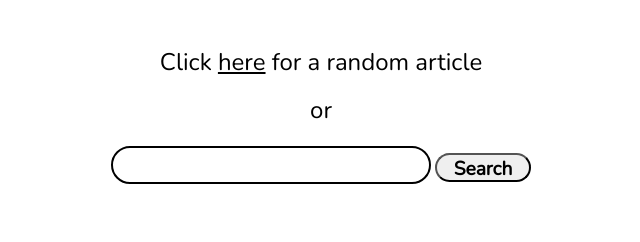
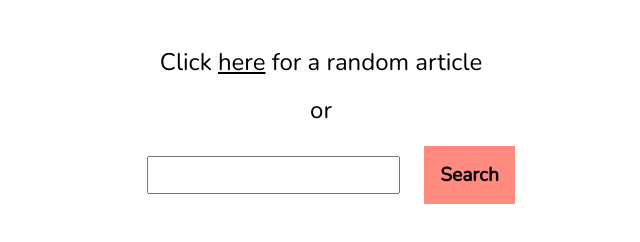
Before and after one commit to rdollent/FCC_Wiki, a plain HTML site: page index.html in a window 1280 px wide. Shown: the whole page, without its empty margins (319-959 px from the left). Drawn offline with nearby package versions, Linux system fonts and the light colour scheme.

Commit message:
changed search box and input

```diff
--- a/Wiki_CSS.css
+++ b/Wiki_CSS.css
@@ -62,23 +62,27 @@ form {
 }
 
 #box {
-  width: 25%;
-  border: 2px solid black;
-  border-radius: 20px;
+  /*width: 25%; */
+    /* border: 2px solid black; */
+    /* border-radius: 20px; */
     height: 2em;
     text-align: center;
     font-family: Nunito;
     font-size: 120%;
+    margin: 0 20px;
 }
 
 #search {
-  width: 5em;
-  height: 1.5em;
-  vertical-align: middle;
+      /* width: 5em; */
+    /* height: 1.5em; */
+    /* vertical-align: middle; */
     font-family: Nunito;
-  font-weight:bold;
+    font-weight: bold;
     font-size: 120%;
-  border-radius: 20px;
+    /* border-radius: 20px; */
+    background-color: #FF8A80;
+    padding: 16px;
+    border: none;
 }
 .results {
 
```
Lines whose indentation alone changed are shown as unchanged.
